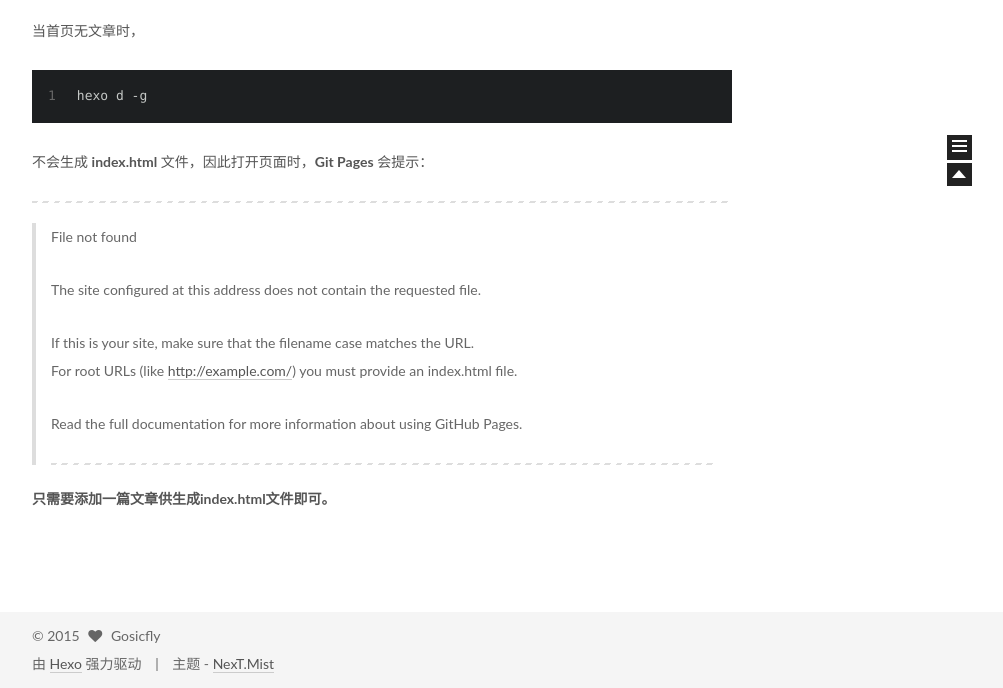
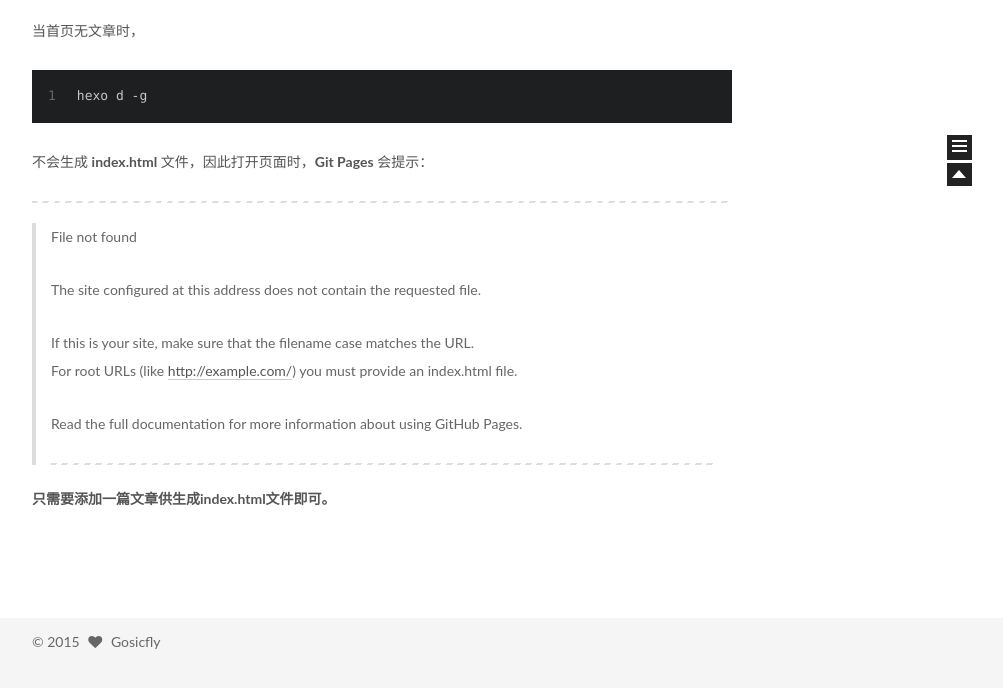
Before and after one commit to Gosicfly/DiscardedBlog, a plain HTML site: page index.html in a window 1280 px wide. Shown: the part 595-1283 px from the top of the page, without its empty margins (258-1261 px from the left). Drawn offline with Linux system fonts and the light colour scheme; a script that the page names is missing; a web font is replaced by a local one.

Commit message:
Site updated: 2015-11-29 23:25:27

```diff
--- a/index.html
+++ b/index.html
@@ -561,17 +561,6 @@
   <span class="author" itemprop="copyrightHolder">Gosicfly</span>
 </div>
 
-<div class="powered-by">
-  由 <a class="theme-link" href="http://hexo.io">Hexo</a> 强力驱动
-</div>
-
-<div class="theme-info">
-  主题 -
-  <a class="theme-link" href="https://github.com/iissnan/hexo-theme-next">
-    NexT.Mist
-  </a>
-</div>
-
 
 
       </div>
```
